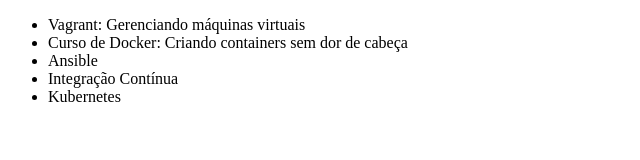
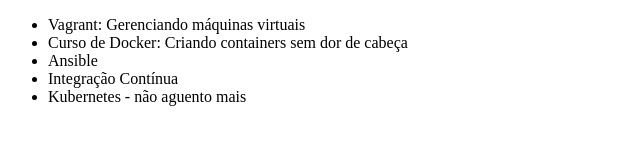
Before and after one commit to dsojunior/git-course, a plain HTML site: page index.html in a window 1280 px wide. Shown: the whole page, without its empty margins (0-640 px from the left). Drawn offline with Linux system fonts and the light colour scheme.

Commit message:
Alterando o código

```diff
--- a/index.html
+++ b/index.html
@@ -10,7 +10,7 @@
         <li>Curso de Docker: Criando containers sem dor de cabeça</li>
         <li>Ansible</li>
         <li>Integração Contínua</li>
-        <li>Kubernetes</li>
+        <li>Kubernetes - não aguento mais</li>
     </ul>
 </body>
 </html>
```
